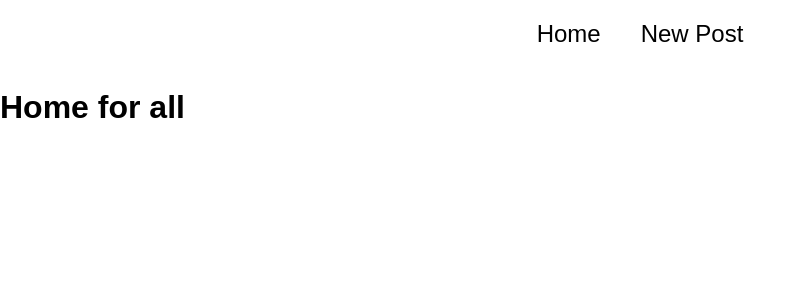
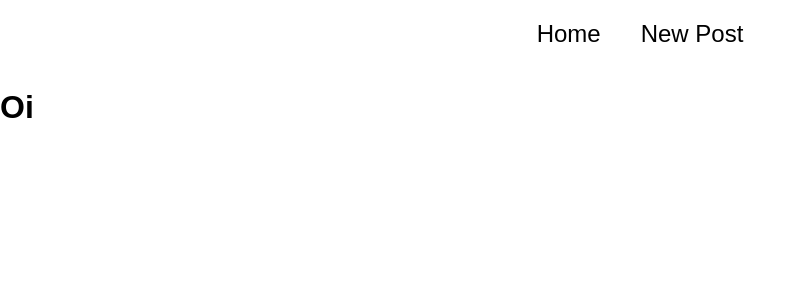
Before and after one commit to youssef-md/The-Burger-Builder, a React (Create React App) app: page /oi in a window 1280 px wide. Shown: the top 300 px of the page, without its empty margins (0-805 px from the left). Built offline with nearby package versions, Linux system fonts and the light colour scheme.

Commit message:
Rendering components for Routes

```diff
--- a/src/containers/Blog/Blog.js
+++ b/src/containers/Blog/Blog.js
@@ -19,8 +19,8 @@ class Blog extends Component {
                         </ul>
                     </nav>
                 </header>
-                <Route path = "/" exact render = {() => <h1>Home exact</h1>}/>
-                <Route path = "/"  render = {() => <h1>Home for all</h1>}/>
+                <Route path = "/" exact component = {Posts} />
+                <Route path = "/oi" exact render = {() => <h1>Oi</h1>}/>
             </div>
         );
     }
```
